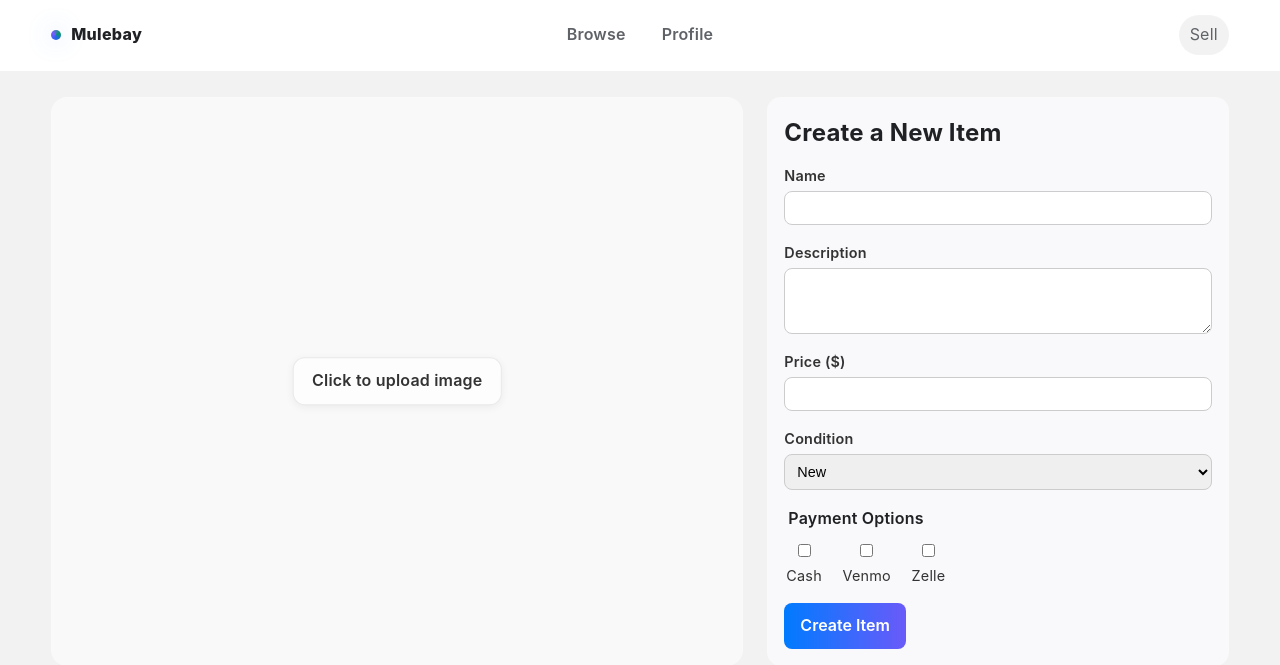
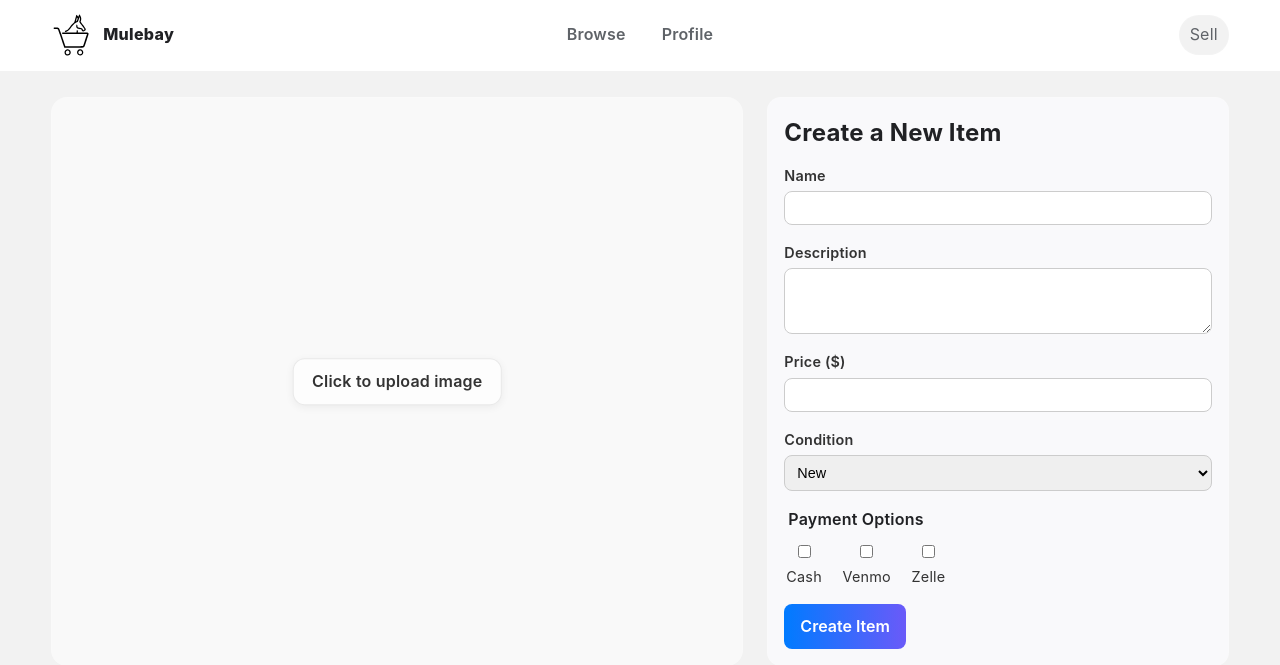
Before and after one commit to jctjad/marketplace, a Flask app: page /item/new in a window 1280 px wide. Shown: the top 665 px of the page. Run offline with Flask 3, Linux system fonts and the light colour scheme; the visitor is signed in with stand-in values (Sample User, id 1).

Commit message:
Updated some ui errors

```diff
--- a/website/templates/create_item.html
+++ b/website/templates/create_item.html
@@ -11,7 +11,8 @@
   <header class="header">
     <div class="container header__inner">
       <a class="brand" href="/">
-        <span class="brand__dot"></span> Mulebay
+        <img class="brand__logo" src="/static/assets/mulebay_logo.svg" alt="Mulebay Logo">
+        <span>Mulebay</span>
       </a>
       <nav class="nav" aria-label="Primary">
         <a href="/">Browse</a>
--- a/website/templates/edit_item.html
+++ b/website/templates/edit_item.html
@@ -11,7 +11,8 @@
   <header class="header">
     <div class="container header__inner">
       <a class="brand" href="/">
-        <span class="brand__dot"></span> Mulebay
+        <img class="brand__logo" src="/static/assets/mulebay_logo.svg" alt="Mulebay Logo">
+        <span>Mulebay</span>
       </a>
       <nav class="nav" aria-label="Primary">
         <a href="/">Browse</a>
```
Also changed, not shown: website/static/assets/google_icon.jpg (deleted), website/static/assets/google_icon.png (added).
